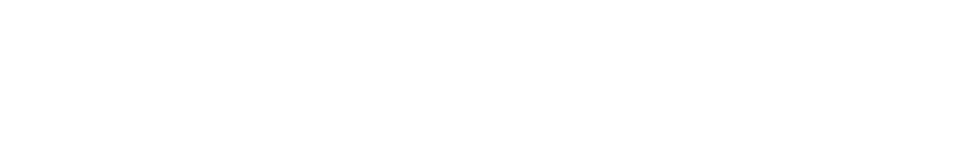
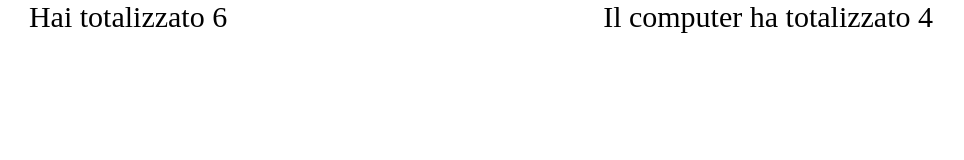
Before and after one commit to Pulcioo/js-mail-dadi, a plain HTML site: page dadi/index.html in a window 1280 px wide. Shown: the whole page, without its empty margins (159-1123 px from the left). Drawn offline with Linux system fonts and the light colour scheme.

Commit message:
generati numeri random e stampati in console e document

```diff
--- a/dadi/index.html
+++ b/dadi/index.html
@@ -5,10 +5,15 @@
     <meta charset="UTF-8">
     <meta http-equiv="X-UA-Compatible" content="IE=edge">
     <meta name="viewport" content="width=device-width, initial-scale=1.0">
+    <link rel="stylesheet" href="style.css">
     <title>Gioco dei dadi</title>
 </head>
 
 <body>
+    <div class="container">
+        <p id="n-user"></p>
+        <p id="n-computer"></p>
+    </div>
     <script type="text/javascript" src="script.js"></script>
 </body>
 
--- a/dadi/script.js
+++ b/dadi/script.js
@@ -1 +1,14 @@
-console.log('JS OK')
+// genero numero random per l'utente
+const numberUser = Math.floor(Math.random() * 6) + 1;
+
+console.log(numberUser)
+
+// genero numero random per il computer
+const numberComputer = Math.floor(Math.random() * 6) + 1;
+
+console.log(numberComputer)
+
+// stampo entrambi i numeri in document
+document.getElementById('n-user').innerHTML = "Hai totalizzato " + numberUser;
+
+document.getElementById('n-computer').innerHTML = "Il computer ha totalizzato " + numberComputer;
--- /dev/null
+++ b/dadi/style.css
@@ -0,0 +1,14 @@
+*{
+    box-sizing: border-box;
+    margin: 0;
+    padding: 0;
+}
+
+.container{
+    display: flex;
+    justify-content: space-around;
+}
+
+.container p{
+   font-size: 30px;
+}
```
